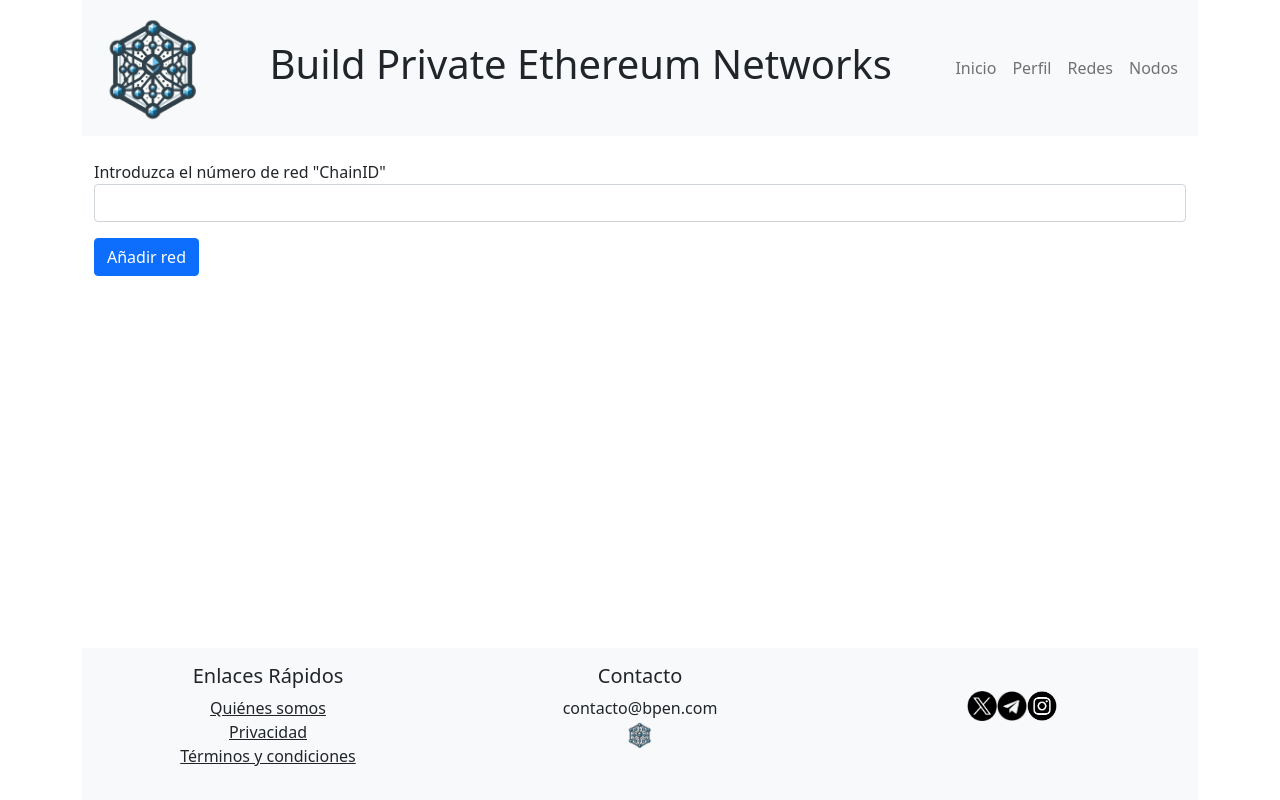
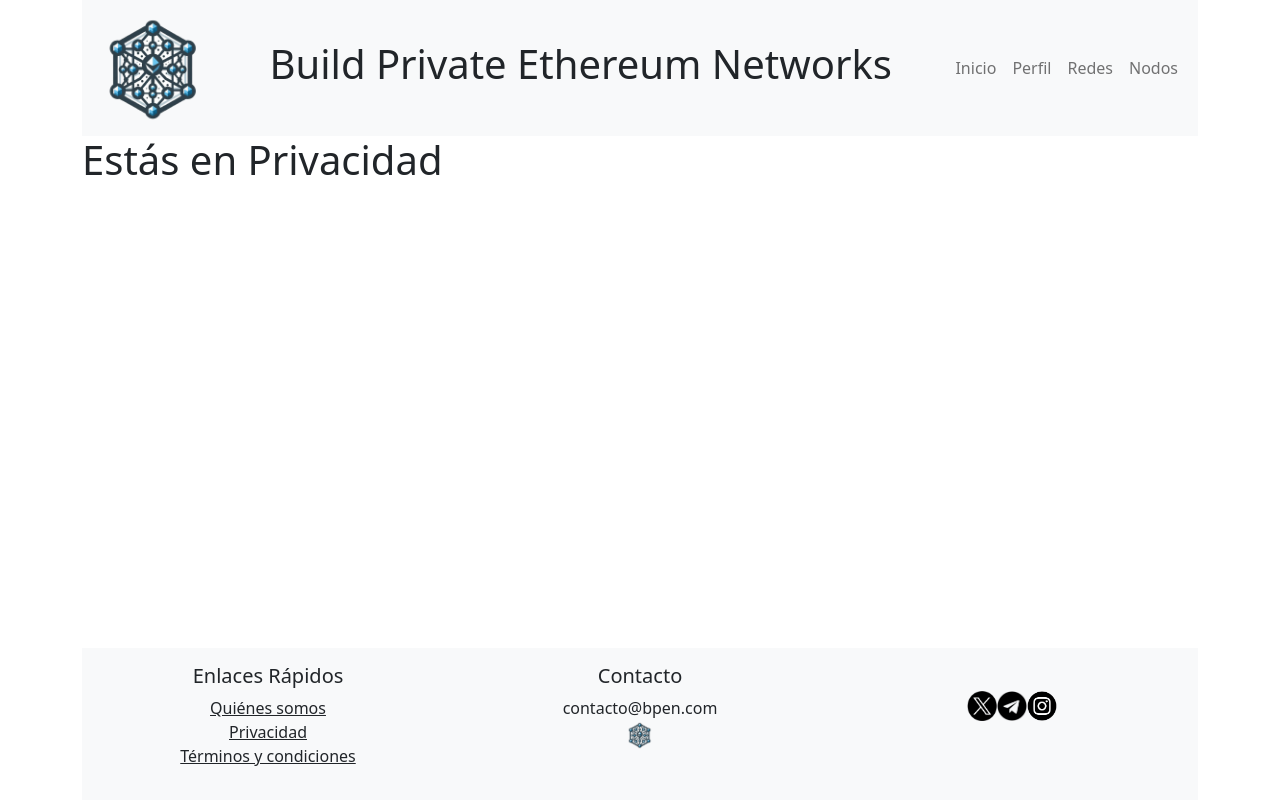
Before and after one commit to codecrypto-academy/pfm-web2.5-feb24-1, a React (Vite) app in the folder front/: page /privacidad in a window 1280 px wide. Built offline with nearby package versions, Linux system fonts and the light colour scheme.

Commit message:
Presen:
- Se crean componentes Privacidad, QuienesSomos y TerminosCondiciones. Se inncluyen los enrutados.
- Se comenta mucho más "main.jsx", la parte de footer.

```diff
--- a/front/src/components/Inicio.jsx
+++ b/front/src/components/Inicio.jsx
@@ -53,23 +53,32 @@ export function Inicio() {
             <main className="flex-grow-1">
                 <Outlet />
             </main>
+            {/* Componente Footer para ser usado en toda la aplicación */}
             <footer className="footer mt-auto py-3">
                 <div className="container">
+                    {/* Usa flexbox para alinear los elementos en filas y permitir una distribución responsiva */}
                     <div className="row justify-content-between">
+                        {/* Columna para enlaces rápidos con ajustes de responsividad y alineación */}
                         <div className="col-md-4 text-center text-md-left mb-3 mb-md-0">
                             <h5>Enlaces Rápidos</h5>
+                            {/* Lista de enlaces rápidos para navegación interna usando Link de React Router */}
                             <ul className="list-unstyled">
-                                <li><Link to="/quienes-somos" className="text-dark">Quiénes somos</Link></li>
-                                <li><Link to="/privacidad" className="text-dark">Privacidad</Link></li>
-                                <li><Link to="/terminos-y-condiciones" className="text-dark">Términos y condiciones</Link></li>
+                                <li><Link to="quienes-somos" className="text-dark">Quiénes somos</Link></li>
+                                <li><Link to="privacidad" className="text-dark">Privacidad</Link></li>
+                                <li><Link to="terminos-y-condiciones" className="text-dark">Términos y condiciones</Link></li>
                             </ul>
                         </div>
+                        {/* Columna central para información de contacto */}
                         <div className="col-md-4 text-center">
                             <h5>Contacto</h5>
+                            {/* Dirección de correo electrónico como punto de contacto */}
                             <p className="mb-0">contacto@bpen.com</p>
+                            {/* Logo de la empresa */}
                             <img src="/img/logo500x500.png" alt="Logo" />
                         </div>
+                        {/* Columna para iconos de redes sociales con enlaces externos */}
                         <div className="col-md-4 d-flex justify-content-center align-items-center mb-3 mb-md-0">
+                            {/* Enlaces a redes sociales que abren en una nueva pestaña para mantener al usuario en la página */}
                             <a href="https://twitter.com" target="_blank" rel="noopener noreferrer">
                                 <p><img className="icono-social" src="/img/x-full.png" alt="X" /></p>
                             </a>
@@ -80,10 +89,10 @@ export function Inicio() {
                                 <p><img className="icono-social" src="/img/I-full.png" alt="Instagram" /></p>
                             </a>
                         </div>
-
                     </div>
                 </div>
             </footer>
+
         </div>
     );
 }
--- /dev/null
+++ b/front/src/components/Privacidad.jsx
@@ -0,0 +1,7 @@
+import React from "react";
+
+export function Privacidad() {
+    return <div>
+        <h1>Estás en Privacidad</h1>
+    </div>
+}
--- /dev/null
+++ b/front/src/components/QuienesSomos.jsx
@@ -0,0 +1,7 @@
+import React from "react";
+
+export function QuienesSomos() {
+    return <div>
+        <h1>Estás en Quienes Somos</h1>
+    </div>
+}
--- /dev/null
+++ b/front/src/components/TerminosCondiciones.jsx
@@ -0,0 +1,7 @@
+import React from "react";
+
+export function TerminosCondiciones() {
+    return <div>
+        <h1>Estás en Terminos y Condiciones</h1>
+    </div>
+}
--- a/front/src/index.css
+++ b/front/src/index.css
@@ -69,6 +69,7 @@
 }
 
 .footer img {
+    /*Maximo de 30px el ancho de los iconos de las redes sociales*/
     max-width: 30px;
     margin-bottom: 20px;
 }
--- a/front/src/main.jsx
+++ b/front/src/main.jsx
@@ -8,6 +8,9 @@ import { Inicio } from './components/Inicio.jsx'
 import { Perfil } from './components/Perfil.jsx'
 import { Redes } from './components/Redes.jsx'
 import { Nodos } from './components/Nodos.jsx'
+import { TerminosCondiciones } from './components/TerminosCondiciones.jsx'
+import { Privacidad } from './components/Privacidad.jsx'
+import { QuienesSomos } from './components/QuienesSomos.jsx'
 import './index.css'
 
 
@@ -29,6 +32,9 @@ function App() {
         <Route path='perfil' element={<Perfil></Perfil>}></Route>
         <Route path='redes' element={<Redes></Redes>}></Route>
         <Route path='nodos' element={<Nodos></Nodos>}></Route>
+        <Route path='terminos-y-condiciones' element={<TerminosCondiciones></TerminosCondiciones>}></Route>
+        <Route path='privacidad' element={<Privacidad></Privacidad>}></Route>
+        <Route path='quienes-somos' element={<QuienesSomos></QuienesSomos>}></Route>
       </Route>
     </Routes>
   </BrowserRouter >
```
